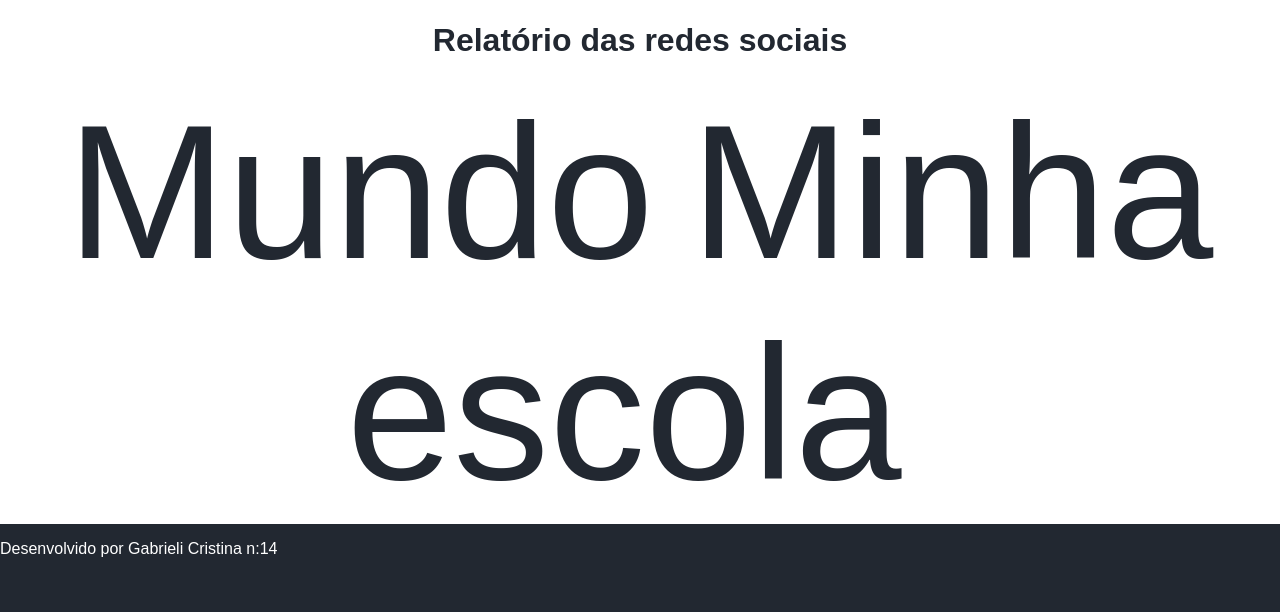
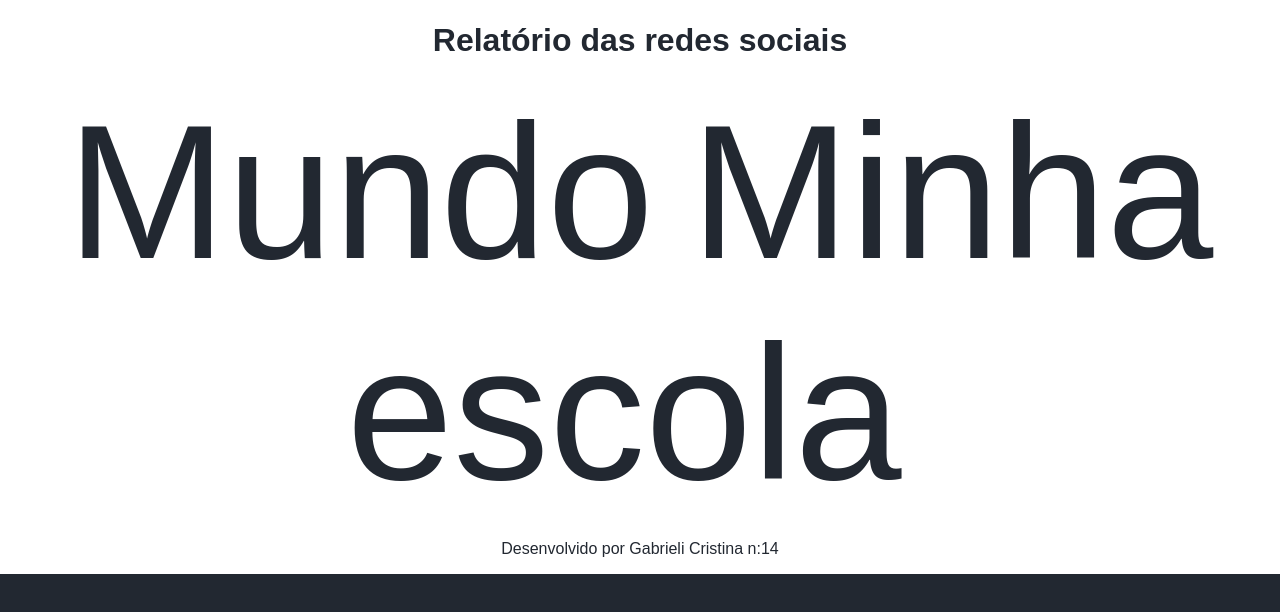
Before and after one commit to gabis10/terceiro-trimestre-3-A, a plain HTML site: page index.html in a window 1280 px wide. Drawn offline with Linux system fonts and the light colour scheme.

Commit message:
aula 1.9

```diff
--- a/style.css
+++ b/style.css
@@ -29,7 +29,14 @@ nav a {
     font-size: 12rem;
     }
 nav a:hover {
-        text-decoration: underline;
-        transform: scale(0.90);
-        transition: transform 0.1s;
-        }
+    text-decoration: underline;
+    transform: scale(0.90);
+    transition: transform 0.1s;
+    }
+footer {
+    display: flex;
+    align-items: center;
+    justify-content: center;
+    background-color: var(--primary-color);
+    color: var(--bg-color);
+    }
```
